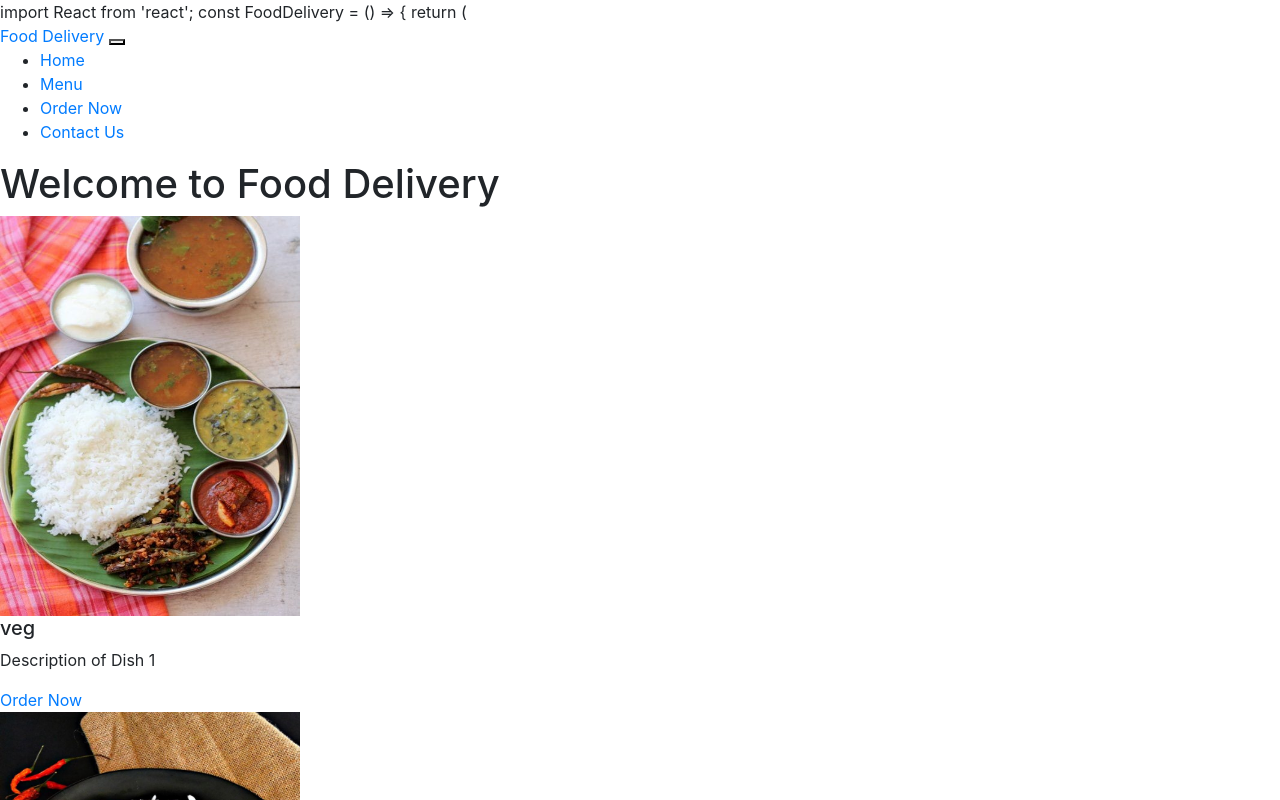
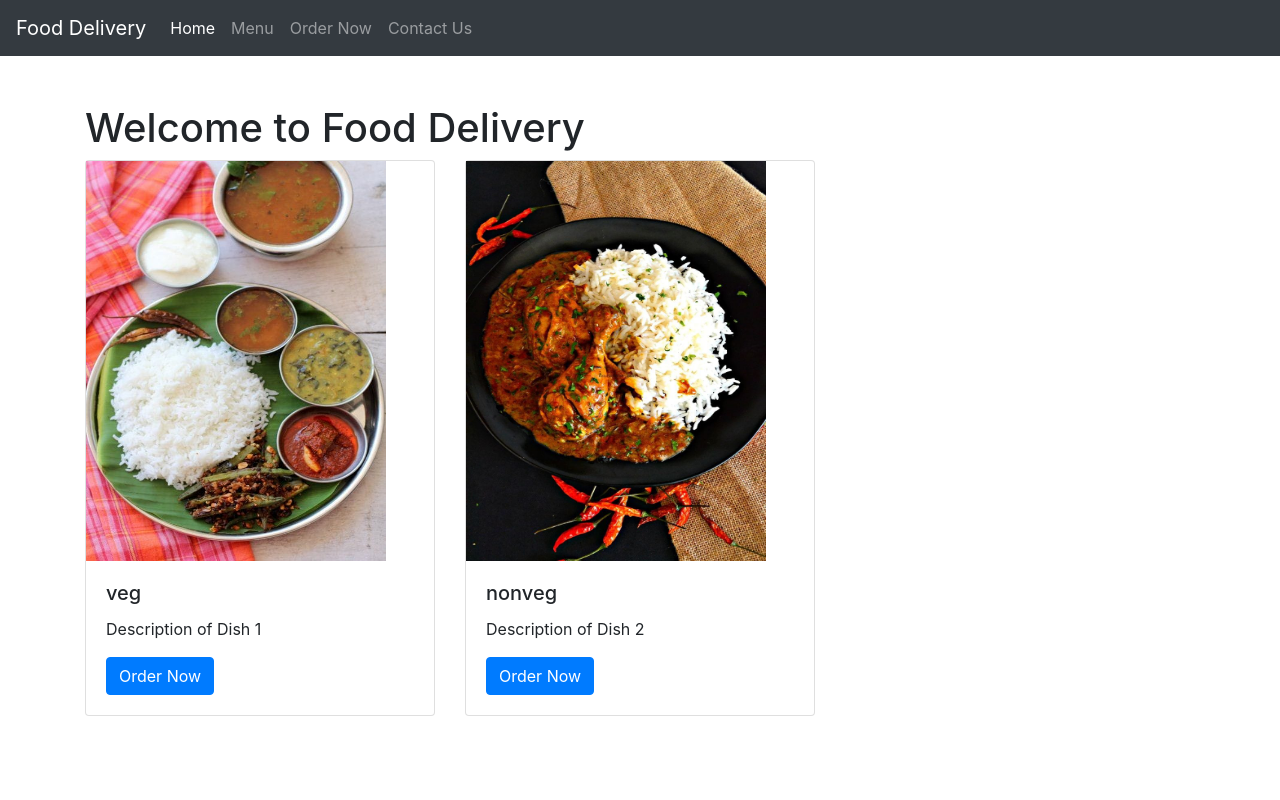
Before and after one commit to roshini123456/food-delivery, a plain HTML site: page index.html in a window 1280 px wide. Shown: the top 800 px of the page. Drawn offline with nearby package versions, Linux system fonts and the light colour scheme.

Commit message:
index.html

```diff
--- a/index.html
+++ b/index.html
@@ -1,92 +1,63 @@
-import React from 'react';
-
-const FoodDelivery = () => {
-  return (
-    <div>
+<!DOCTYPE html>
+<html>
 <head>
     <title>Food Delivery</title>
-        <link
-          rel="stylesheet"
-          href="https://stackpath.bootstrapcdn.com/bootstrap/4.5.2/css/bootstrap.min.css"
-        />
+    <!-- Add Bootstrap CSS -->
+    <link rel="stylesheet" href="https://stackpath.bootstrapcdn.com/bootstrap/4.5.2/css/bootstrap.min.css">
 </head>
 <body>
-        <nav className="navbar navbar-expand-lg navbar-dark bg-dark">
-          <a className="navbar-brand" href="#">
-            Food Delivery
-          </a>
-          <button
-            className="navbar-toggler"
-            type="button"
-            data-toggle="collapse"
-            data-target="#navbarNav"
-            aria-controls="navbarNav"
-            aria-expanded="false"
-            aria-label="Toggle navigation"
-          >
-            <span className="navbar-toggler-icon"></span>
+    <nav class="navbar navbar-expand-lg navbar-dark bg-dark">
+        <a class="navbar-brand" href="#">Food Delivery</a>
+        <button class="navbar-toggler" type="button" data-toggle="collapse" data-target="#navbarNav" aria-controls="navbarNav" aria-expanded="false" aria-label="Toggle navigation">
+            <span class="navbar-toggler-icon"></span>
         </button>
-          <div className="collapse navbar-collapse" id="navbarNav">
-            <ul className="navbar-nav">
-              <li className="nav-item active">
-                <a className="nav-link" href="#">
-                  Home
-                </a>
+        <div class="collapse navbar-collapse" id="navbarNav">
+            <ul class="navbar-nav">
+                <li class="nav-item active">
+                    <a class="nav-link" href="#">Home</a>
                 </li>
-              <li className="nav-item">
-                <a className="nav-link" href="#">
-                  Menu
-                </a>
+                <li class="nav-item">
+                    <a class="nav-link" href="#">Menu</a>
                 </li>
-              <li className="nav-item">
-                <a className="nav-link" href="#">
-                  Order Now
-                </a>
+                <li class="nav-item">
+                    <a class="nav-link" href="#">Order Now</a>
                 </li>
-              <li className="nav-item">
-                <a className="nav-link" href="#">
-                  Contact Us
-                </a>
+                <li class="nav-item">
+                    <a class="nav-link" href="#">Contact Us</a>
                 </li>
             </ul>
         </div>
     </nav>
 
-        <div className="container mt-5">
+    <div class="container mt-5">
         <h1>Welcome to Food Delivery</h1>
-          <div className="row">
-            <div className="col-md-4">
-              <div className="card">
-                <img src="veg.jpeg" alt="veg" width="300" height="400" />
-                <div className="card-body">
-                  <h5 className="card-title">veg</h5>
-                  <p className="card-text">Description of Dish 1</p>
-                  <a href="checkout.html" className="btn btn-primary">
-                    Order Now
-                  </a>
+        <div class="row">
+            <div class="col-md-4">
+                <div class="card">
+                    <img src="veg.jpeg" alt="veg" width="300" height="400">
+                    <div class="card-body">
+                        <h5 class="card-title">veg</h5>
+                        <p class="card-text">Description of Dish 1</p>
+                         <a href="checkout.html" class="btn btn-primary">Order Now</a>
+
                     </div>
                 </div>
             </div>
-            <div className="col-md-4">
-              <div className="card">
-                <img src="nonveg.jpeg" alt="nonveg" width="300" height="400" />
-                <div className="card-body">
-                  <h5 className="card-title">nonveg</h5>
-                  <p className="card-text">Description of Dish 2</p>
-                  <a href="checkout.html" className="btn btn-primary">
-                    Order Now
-                  </a>
+            <div class="col-md-4">
+                <div class="card">
+                    <img src="nonveg.jpeg" alt="nonveg" width="300" height="400">
+                    <div class="card-body">
+                        <h5 class="card-title">nonveg</h5>
+                        <p class="card-text">Description of Dish 2</p>
+                        <a href="checkout.html" class="btn btn-primary">Order Now</a>
                     </div>
                 </div>
             </div>
         </div>
     </div>
 
+    <!-- Add Bootstrap JS and jQuery -->
     <script src="https://code.jquery.com/jquery-3.5.1.slim.min.js"></script>
     <script src="https://cdn.jsdelivr.net/npm/bootstrap@5.1.3/dist/js/bootstrap.bundle.min.js"></script>
 </body>
-    </div>
-  );
-};
-
-export default FoodDelivery;
+</html>
```
Lines whose indentation alone changed are shown as unchanged.
